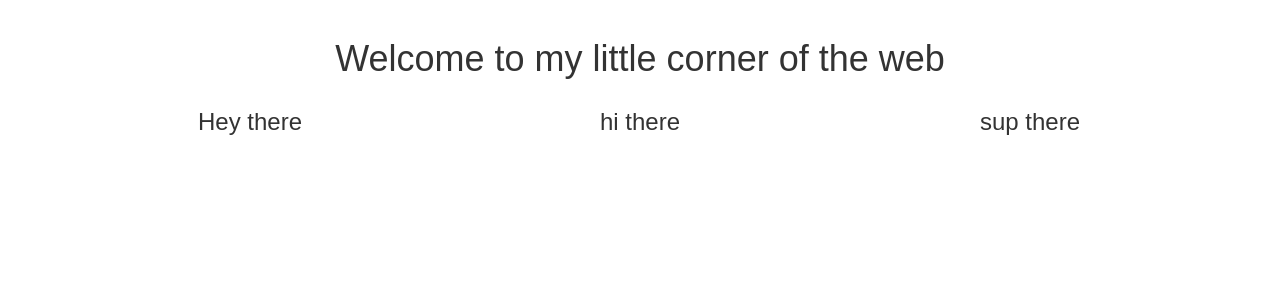
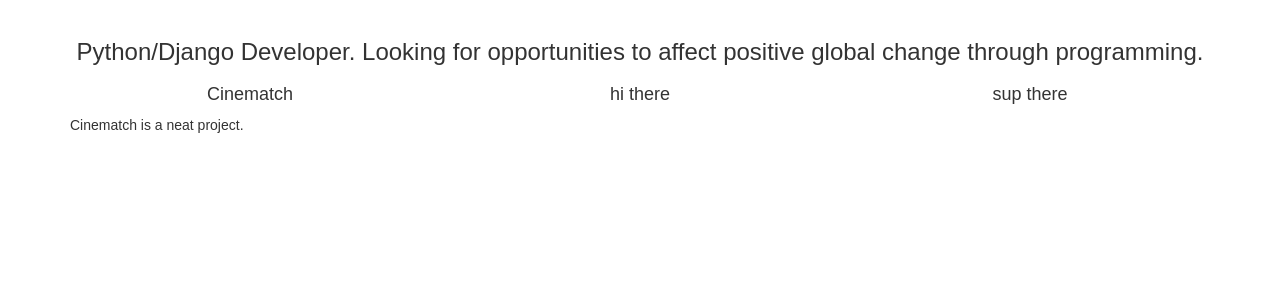
Before and after one commit to gffbss/gffbss-home, a Django app: page / in a window 1280 px wide. Shown: the part 51-351 px from the top of the page. Run offline with Django 3.2, Linux system fonts and the light colour scheme; some libraries are stand-ins or nearby versions; some web fonts are replaced.

Commit message:
Making changes to the interface

```diff
--- a/blog/static/css/main.css
+++ b/blog/static/css/main.css
@@ -5,6 +5,6 @@ body {
     padding-top: 70px;
 }
 
-h1, h3 {
+h1, h3, h4 {
     text-align: center;
 }
--- a/gb_home/templates/home.html
+++ b/gb_home/templates/home.html
@@ -3,17 +3,18 @@
     {% block title %}geoffboss.com{% endblock %}
 
 {% block content %}
-    <h1>Welcome to my little corner of the web</h1>
+    <h3>Python/Django Developer. Looking for opportunities to affect positive global change through programming.</h3>
 
     <div class="row">
         <div class="col-sm-4">
-            <h3>Hey there</h3>
+            <h4>Cinematch</h4>
+            <p>Cinematch is a neat project.</p>
         </div>
         <div class="col-sm-4">
-            <h3>hi there</h3>
+            <h4>hi there</h4>
         </div>
          <div class="col-sm-4">
-            <h3>sup there</h3>
+            <h4>sup there</h4>
         </div>
     </div>
 
```
Also changed, not shown: my_blog/urls.py (line endings or trailing spaces), 1 other file.
